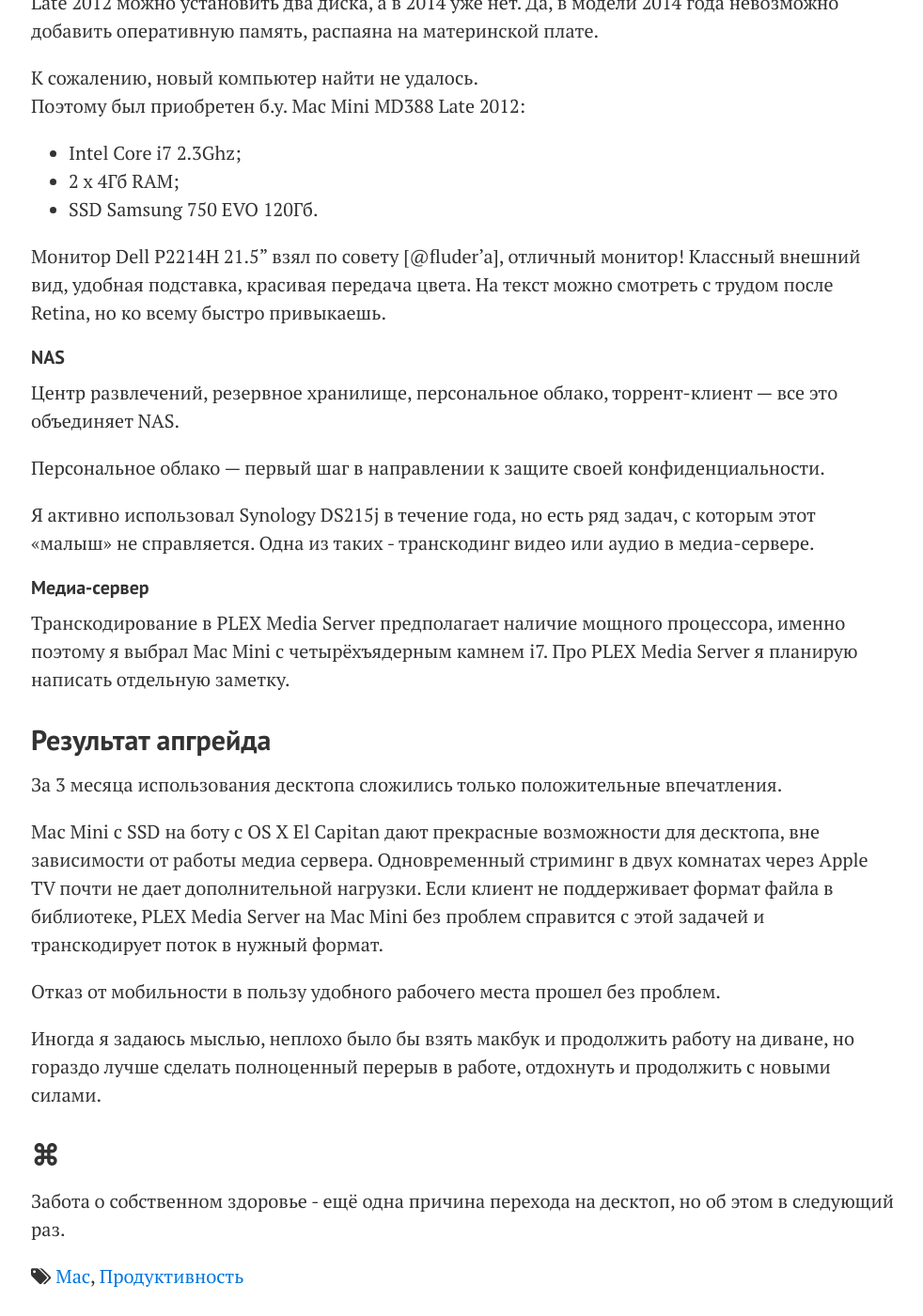
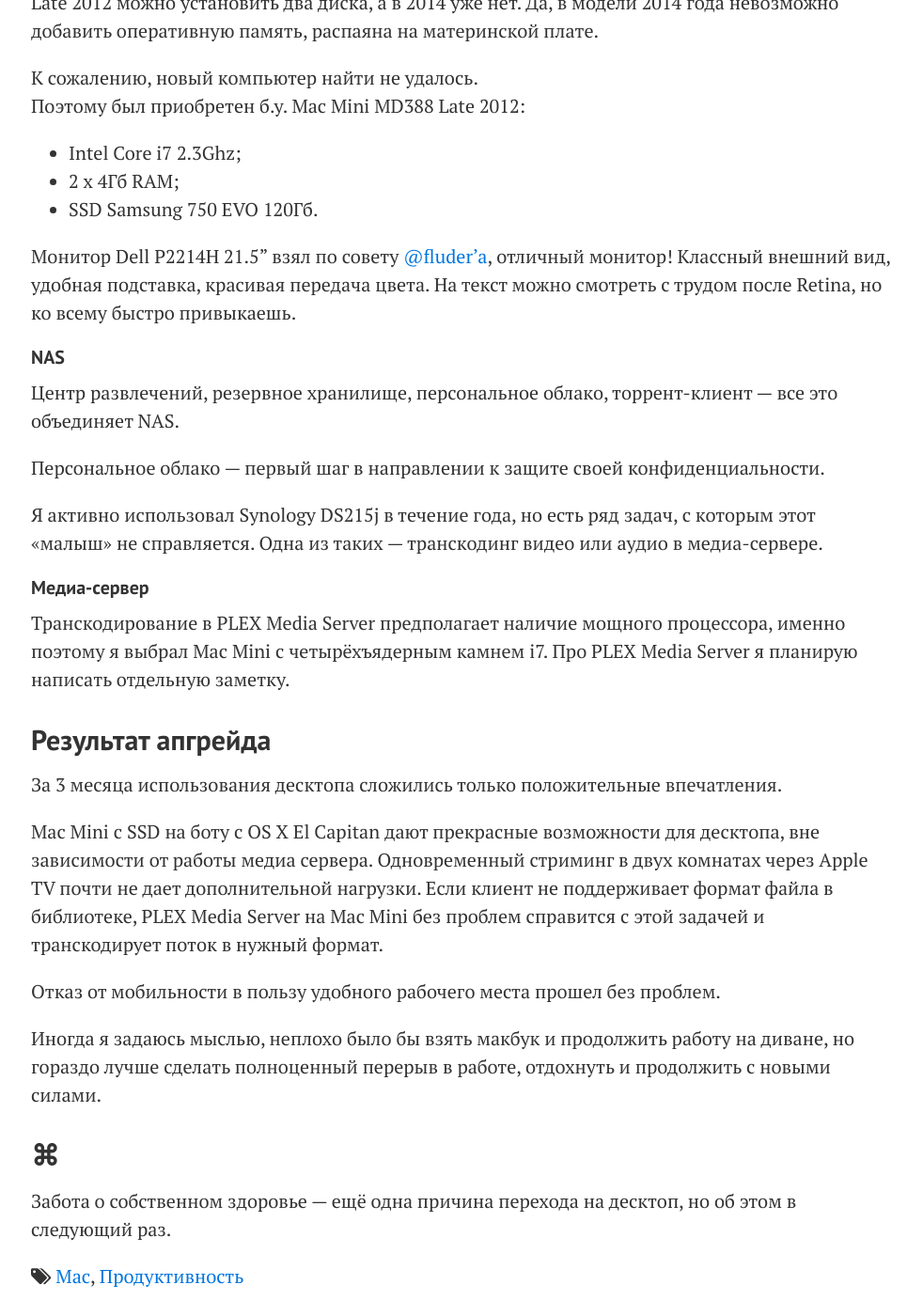
Before and after one commit to facetheheat/facetheheat.github.io, a Jekyll site: the page built from _posts/2016-06-17-desktop-first.markdown, in a window 1280 px wide and 1400 px high, scrolled down 1175 px. Shown: the whole window at 94% size, without its empty margins (147-1129 px from the left). Built offline with Jekyll 4.4.1, drawn with Linux system fonts in a browser that asks for light colours; comment, search, counter and statistics services are not loaded; some of the changed lines change nothing that is shown.

Commit message:
Как я отказался от MacBook

```diff
--- a/_posts/2016-06-17-desktop-first.markdown
+++ b/_posts/2016-06-17-desktop-first.markdown
@@ -33,14 +33,14 @@
 - 2 x 4Гб RAM;
 - SSD Samsung 750 EVO 120Гб.
 
-Монитор Dell P2214H 21.5" взял по совету [@fluder'a], отличный монитор! Классный внешний вид, удобная подставка, красивая передача цвета. На текст можно смотреть с трудом после Retina, но ко всему быстро привыкаешь.
+Монитор Dell P2214H 21.5" взял по совету [@fluder'a](https://fluder.co/), отличный монитор! Классный внешний вид, удобная подставка, красивая передача цвета. На текст можно смотреть с трудом после Retina, но ко всему быстро привыкаешь.
 
 #### NAS
 Центр развлечений, резервное хранилище, персональное облако, торрент-клиент — все это объединяет NAS.
 
 Персональное облако — первый шаг в направлении к защите своей конфиденциальности.
 
-Я активно использовал Synology DS215j в течение года, но есть ряд задач, с которым этот «малыш» не справляется. Одна из таких - транскодинг видео или аудио в медиа-сервере.
+Я активно использовал Synology DS215j в течение года, но есть ряд задач, с которым этот «малыш» не справляется. Одна из таких — транскодинг видео или аудио в медиа-сервере.
 
 
 #### Медиа-сервер
@@ -57,4 +57,4 @@
 Иногда я задаюсь мыслью, неплохо было бы взять макбук и продолжить работу на диване, но гораздо лучше сделать полноценный перерыв в работе, отдохнуть и продолжить с новыми силами.
 
 ## ⌘
-Забота о собственном здоровье - ещё одна причина перехода на десктоп, но об этом в следующий раз.
+Забота о собственном здоровье — ещё одна причина перехода на десктоп, но об этом в следующий раз.
```
